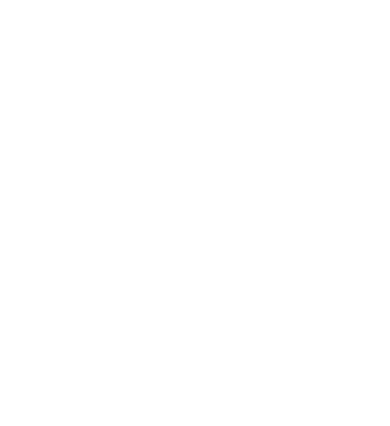
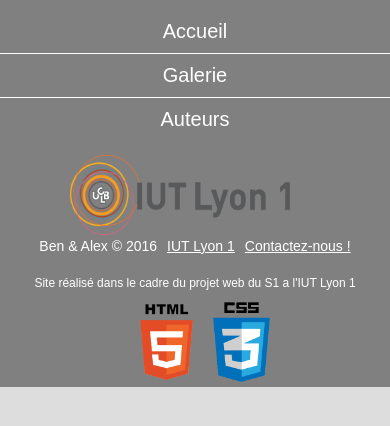
Before and after one commit to xontik/web_s1, a plain HTML site: page auteurs.html in a window 390 px wide. Drawn offline with Linux system fonts and the light colour scheme.

Commit message:
responsive design

```diff
--- a/assets/css/galerie.css
+++ b/assets/css/galerie.css
@@ -10,6 +10,8 @@
 .project:hover{
 	width:260px;
 	height:310px;
+	box-shadow: -10px 5px 5px 0 #333333;
+
 }
 .project:hover > div{
 	background-color: #EEEEEE;
@@ -56,7 +58,9 @@
 
 	flex-wrap: wrap;
 }
-
+.projects a{
+	text-decoration: none;
+}
 section{
 	display: flex;
 	flex-direction: column;
--- a/assets/css/principal.css
+++ b/assets/css/principal.css
@@ -2,6 +2,7 @@ body{
 	margin:0px;
 	font-family: arial;
 	background-color: #DDDDDD;
+	min-width: 250px;
 
 }
 nav{
@@ -10,15 +11,18 @@ nav{
 	background-color: gray;
 	vertical-align: center;
 }
-nav ul{
+ul{
 	margin: auto;
 	display: flex;
-	height: 50px;
+
 	list-style: none;
 	align-items: center;
 	justify-content: center;
 	padding: 0;
 
+}
+nav ul{
+	height: 100%;
 }
 nav li{
 
@@ -48,10 +52,8 @@ h1{
 	border-top: none;
 	border-radius: 0 0 10px 10px;
 }
+footer{
 
-
-
-footer{
 	padding: 5px;
 
 	background-color: gray;
@@ -60,16 +62,23 @@ footer{
 	justify-content: space-around;
 	color: white;
 	font-size: 14px;
-	height:80px;
-
 }
-
+footer li{
+	margin-left:5px;
+	margin-right:5px;
+}
+footer p{
+	text-align: center;
+}
 footer a{
 	color:white;
 }
 footer img{
 	max-width: 220px;
-	height:100%;
+	height:80px;
+}
+footer ul{
+	margin-bottom: 10px;
 }
 
 #credit {
@@ -92,3 +101,45 @@ footer img{
 .footside{
 	width:250px;
 }
+
+
+
+@media screen and (max-width: 850px) {
+	footer{
+		flex-direction: column;
+		align-items: center;
+	}
+	#valid{
+		display: flex;
+		justify-content: center;
+	}
+
+
+
+}
+@media screen and (max-width: 480px) {
+	nav{
+		height:150px
+	}
+	nav ul{
+		flex-direction: column;
+		align-items: center;
+		width: 100%;
+	}
+	nav li{
+		width: 100%;
+		text-align: center;
+		border-bottom: 1px solid white;
+	}
+	nav li:last-child{
+		border:none;
+	}
+}
+@media screen and (max-width: 370px){
+	footer ul{
+		flex-direction: column;
+	}
+	#cadre{
+		display: none;
+	}
+}
--- a/auteurs.html
+++ b/auteurs.html
@@ -0,0 +1,46 @@
+<!doctype html>
+<html>
+<head>
+	<title>Galerie des projets tuteurés</title>
+	<meta charset="utf-8">
+	<meta name="viewport" content="width=device-width, initial-scale=1, maximum-scale=1">
+
+	<link rel="stylesheet" type="text/css" href="./assets/css/principal.css">
+	<link rel="stylesheet" type="text/css" href="./assets/css/galerie.css">
+</head>
+<body>
+<nav> <!-- menu horizontale -->
+<ul>
+<li><a href="./index.html">Accueil</a></li>
+
+<li><a href="./galerie.html">Galerie</a></li>
+
+<li><a href="./auteurs.html">Auteurs</a></li>
+</ul>
+
+</nav>
+
+
+<footer> <!-- Pied de page -->
+	<div class="footside">
+		<img src="./assets/images/iut.png" alt="logo de l'iut lyon 1"/>
+	</div>
+	<div id="credit">
+		<ul>
+			<li>Ben & Alex © 2016</li>
+			<li><a href="http://iut.univ-lyon1.fr/">IUT Lyon 1</a></li>
+			<li><a href="./contact.html">Contactez-nous !</a></li>
+		</ul>
+		<p id="cadre">
+			Site réalisé dans le cadre du projet web du S1 a l'IUT Lyon 1
+		</p>
+	</div>
+	<div id="valid" class="footside">
+		<img src="./assets/images/html5.png" alt="Valide html5"/>
+		<img src="./assets/images/css3.png" alt="Valide css3"/>
+	</div>
+
+</footer>
+
+</body>
+</html>
```
Also changed, not shown: contact.html (+48 -0 lines), galerie.html (+16 -3 lines), projet1.html (+49 -0 lines), projet2.html (+50 -0 lines).
